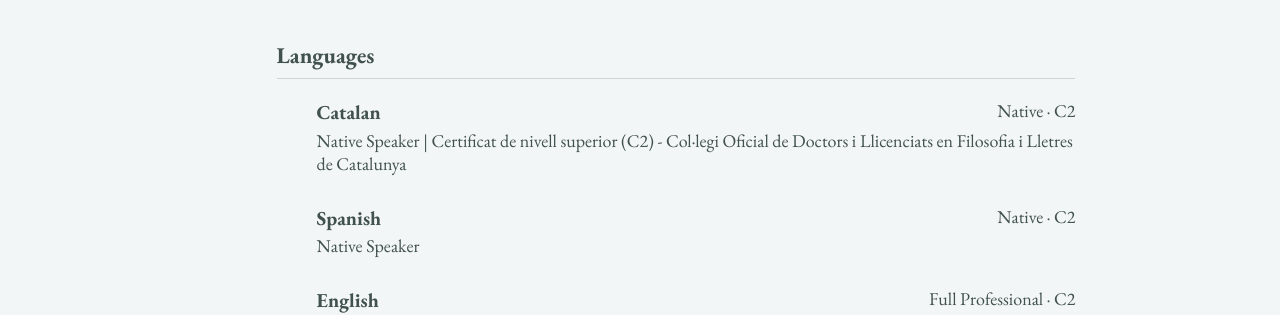
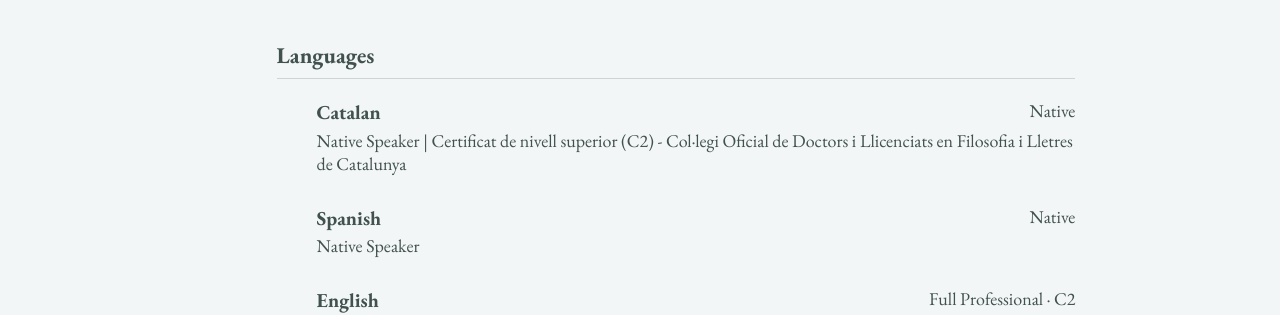
Before and after one commit to epujol90/epujol90.github.io, a Jekyll site: the page built from _pages/cv-json.md, in a window 1280 px wide and 900 px high, scrolled down 4352 px. Shown: the part 193-508 px from the top of the window. Built offline with Jekyll 4.4.1, drawn with Linux system fonts in a browser that asks for light colours; a script bundle is joined from its source files by our own code; library files that are not in the unit come from our copies.

```diff
--- a/_data/cv.json
+++ b/_data/cv.json
@@ -299,13 +299,13 @@
     {
       "language": "Catalan",
       "fluency": "Native",
-      "cefr": "C2",
+      "cefr": "",
       "certificate": "Native Speaker | Certificat de nivell superior (C2) - Col·legi Oficial de Doctors i Llicenciats en Filosofia i Lletres de Catalunya"
     },
     {
       "language": "Spanish",
       "fluency": "Native",
-      "cefr": "C2",
+      "cefr": "",
       "certificate": "Native Speaker"
     },
     {
```
